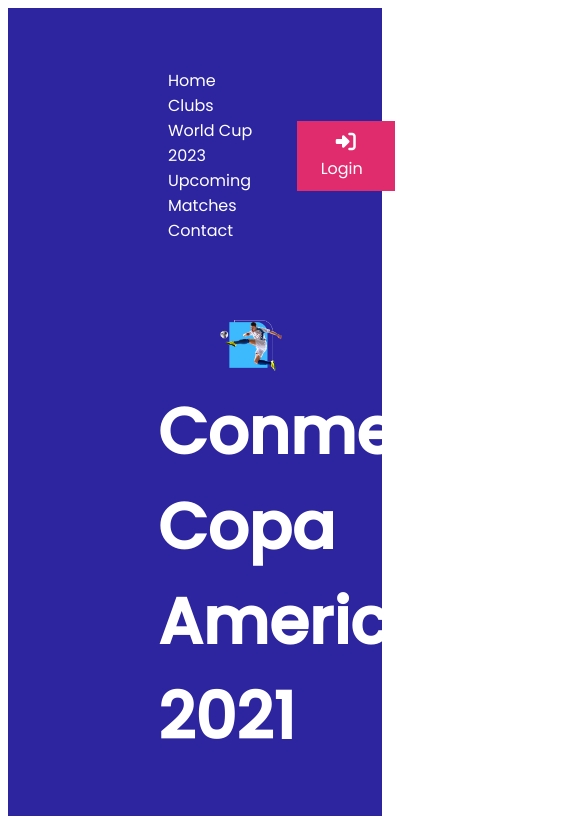
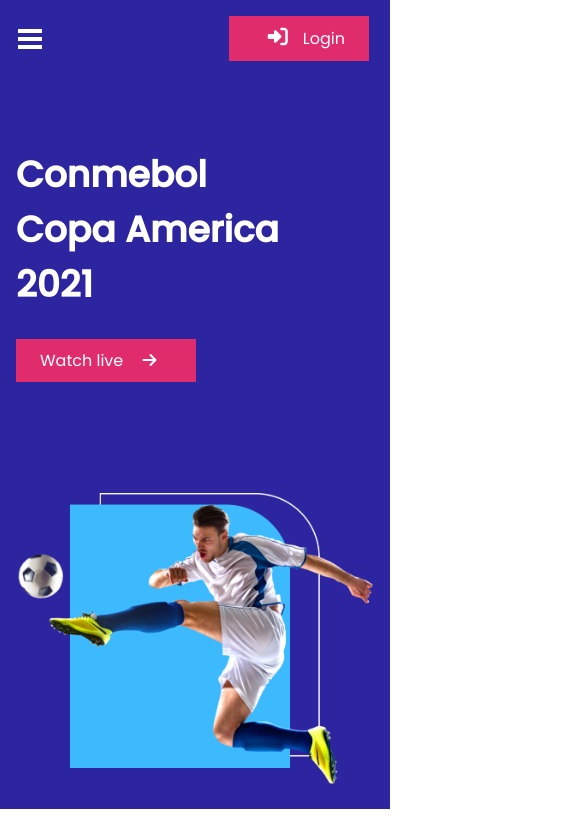
Before and after one commit to mdmasumbilllah00/assigment-2, a plain HTML site: page index.html in a window 390 px wide. Shown: the top 816 px of the page, 585 px wide, since content can reach past the window. Drawn offline with Linux system fonts and the light colour scheme.

```diff
--- a/index.html
+++ b/index.html
@@ -17,11 +17,14 @@
         <header>
             <nav>
                 <div class="link-section">
-                    <a href="">Home</a>
-                    <a href="">Clubs</a>
-                    <a href="">World Cup 2023</a>
-                    <a href="">Upcoming Matches</a>
-                    <a href="">Contact</a>
+                    <span class="nav-menue"></span>
+                    <span class="nav-menue"></span>
+                    <span class="nav-menue"></span>
+                    <a class="logo-hide" href="">Home</a>
+                    <a class="logo-hide" href="">Clubs</a>
+                    <a class="logo-hide" href="">World Cup 2023</a>
+                    <a class="logo-hide" href="">Contact</a>
+                    <a class="logo-hide" href="">Upcoming Matches</a>
                 </div>
                 <div class="login-section">
                     <a class="link" href=""><i class="fa-solid fa-right-to-bracket icone"></i>Login</a>
--- a/style.css
+++ b/style.css
@@ -11,6 +11,7 @@
     font-family: 'Roboto', sans-serif;
     font-family: 'Roboto Condensed', sans-serif;
     font-family: Poppins;
+    margin: 0;
 }
 i.icone{
     font-size: 20px;
@@ -193,6 +194,76 @@
 }
 
 /*----------------------------------------- end style for home page-------------------------------------- */
+@media only screen and (max-width:668px) {
+  header,nav{
+      margin: 0;
+      padding: 0;
+  }
+  header{
+      margin-bottom: 50px;
+  }
+  .home-page{
+    padding: 16px;
 
-/*------------------------- style for home page---------------------- */
+  }
+  .link-section{
+      height: 24px ;
+      width: 24px;
+      display: flex;
+      flex-direction: column;
+  }
+  .nav-menue{
+      border: 2px solid white;
+      background-color: white;
+      width: 20px;
+      height: .7px;
+      margin: 2px;
+  }
+  .link-section a{
+      height: 2px;
+      width: 24px;
+      overflow: hidden;
+      border: 2px solid;
+
+  }
+  a.link{
+      margin-right: 5px;
+  }
+  .logo-hide{
+      display: none;
+
+  }
+.player-section,.last-section,footer{
+      display: none;
+  }
+
+  /* ---------------------for home page-------------- */
+  h1.logo-tytle{
+      font-size: 36px;
+  }
+  main{
+      flex-direction: column;
+      row-gap: 20px;
+      margin: 0;
+  }
+  article{
+    width: 100%;
+    gap:30px 30px;
+  }
+  article img{
+      margin-top: 100px;
+  }
+
+
+}
+
+/*------------------------- styles for mini mobile page---------------------- */
 /*----------------------------------------- end style for home page-------------------------------------- */
+/*------------------------- styles for mini mobile page---------------------- */
+
+
+/*----------------------------------------- end style for home page-------------------------------------- */
+/*------------------------- styles for mini mobile page---------------------- */
+
+
+/*----------------------------------------- end style for home page-------------------------------------- */
```
